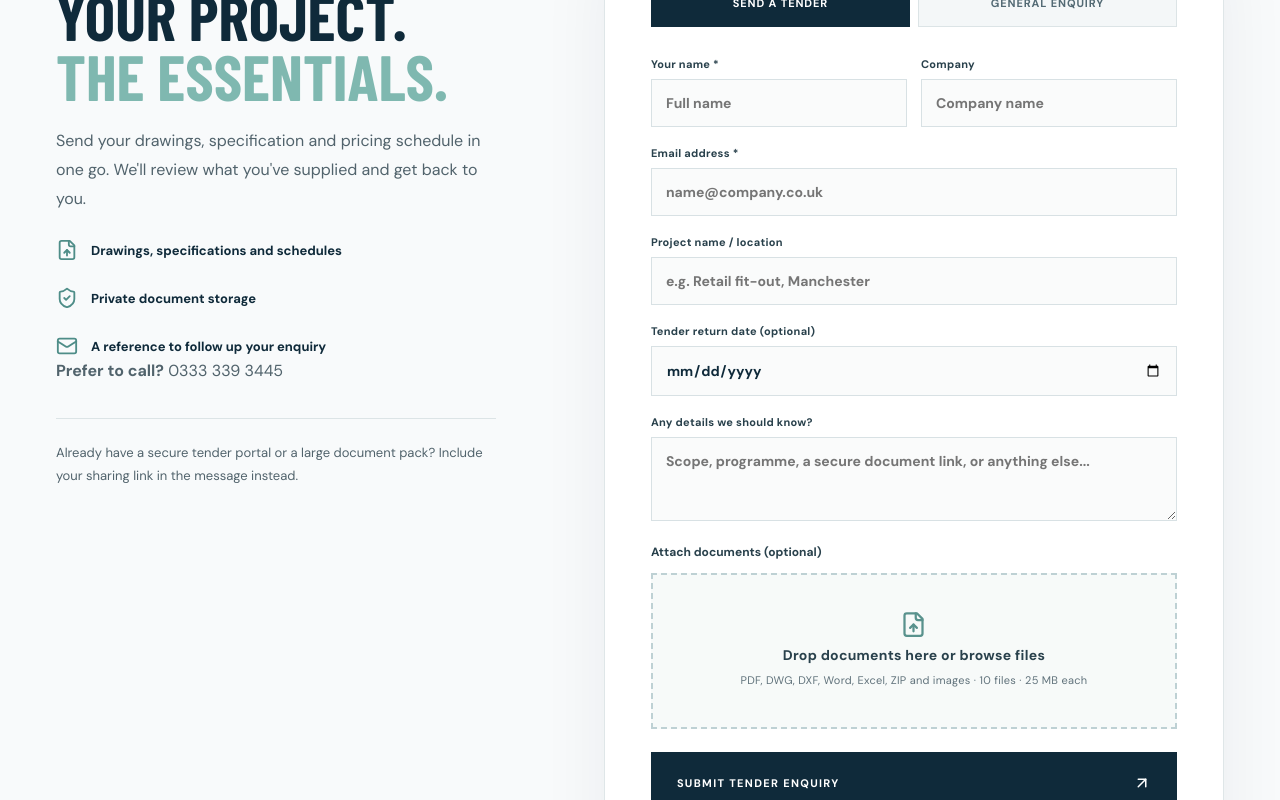
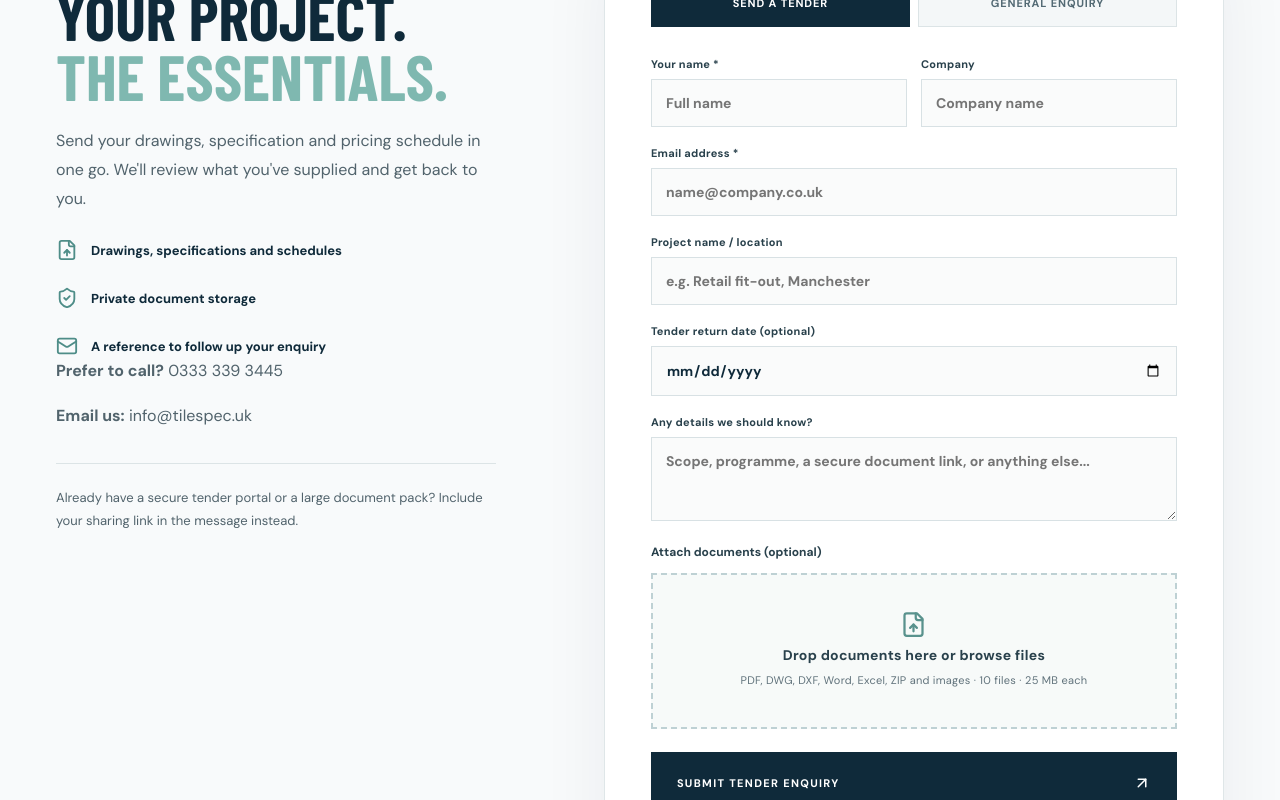
Before and after one commit to paulthetiler/Tilespec, a Next.js app: page /contact in a window 1280 px wide. Shown: the part 674-1474 px from the top of the page. Built offline with nearby package versions, Linux system fonts and the light colour scheme; a web font is replaced by a local one.

Commit message:
Add TileSPEC business email contact link

```diff
--- a/app/contact/page.tsx
+++ b/app/contact/page.tsx
@@ -46,7 +46,7 @@ export default function ContactPage(){
  return <main className="contact-page">
   <div className="contact-top"><Link href="/" className="contact-home">← TILESPEC HOME</Link><span>COMMERCIAL WALL & FLOOR TILING</span></div>
   <section className="contact-hero"><div className="shell"><div className="eyebrow light"><span className="eyebrow-line"/> GET IN TOUCH</div><h1>LET'S TALK<br/><em>PROJECTS.</em></h1><p>Send a tender package or get in touch about commercial wall and floor tiling. No registration or lengthy questionnaires.</p></div></section>
-  <section className="contact-section"><div className="shell contact-layout"><div className="contact-explainer"><div className="eyebrow"><span className="eyebrow-line"/> STRAIGHTFORWARD ENQUIRIES</div><h2>YOUR PROJECT.<br/><em>THE ESSENTIALS.</em></h2><p>Send your drawings, specification and pricing schedule in one go. We'll review what you've supplied and get back to you.</p><div className="contact-benefit"><FileUp size={22}/> Drawings, specifications and schedules</div><div className="contact-benefit"><ShieldCheck size={22}/> Private document storage</div><div className="contact-benefit"><Mail size={22}/> A reference to follow up your enquiry</div><p><strong>Prefer to call?</strong> <a href="tel:+443333393445">0333 339 3445</a></p><p className="contact-fallback">Already have a secure tender portal or a large document pack? Include your sharing link in the message instead.</p></div>
+  <section className="contact-section"><div className="shell contact-layout"><div className="contact-explainer"><div className="eyebrow"><span className="eyebrow-line"/> STRAIGHTFORWARD ENQUIRIES</div><h2>YOUR PROJECT.<br/><em>THE ESSENTIALS.</em></h2><p>Send your drawings, specification and pricing schedule in one go. We'll review what you've supplied and get back to you.</p><div className="contact-benefit"><FileUp size={22}/> Drawings, specifications and schedules</div><div className="contact-benefit"><ShieldCheck size={22}/> Private document storage</div><div className="contact-benefit"><Mail size={22}/> A reference to follow up your enquiry</div><p><strong>Prefer to call?</strong> <a href="tel:+443333393445">0333 339 3445</a></p><p><strong>Email us:</strong> <a href="mailto:info@tilespec.uk">info@tilespec.uk</a></p><p className="contact-fallback">Already have a secure tender portal or a large document pack? Include your sharing link in the message instead.</p></div>
    <div className="contact-panel">{stage==="done"?<div role="status" className="contact-success"><ShieldCheck size={38}/><h2>ENQUIRY RECEIVED.</h2><p>Your reference is <strong>{reference}</strong>. Please keep it for follow-up.</p><button type="button" className="button button-dark" onClick={()=>{setStage("idle");setReference("");}}>SEND ANOTHER ENQUIRY <ArrowUpRight size={16}/></button></div>:<>
     <div className="contact-switch" role="group" aria-label="Enquiry type"><button type="button" aria-pressed={type==="tender"} className={type==="tender"?"selected":""} onClick={()=>setType("tender")}>SEND A TENDER</button><button type="button" aria-pressed={type==="general"} className={type==="general"?"selected":""} onClick={()=>setType("general")}>GENERAL ENQUIRY</button></div>
     <form onSubmit={submit} className="contact-form"><div className="form-row"><label>Your name *<input required name="name" maxLength={120} placeholder="Full name"/></label><label>Company<input name="company" maxLength={160} placeholder="Company name"/></label></div><label>Email address *<input required type="email" name="email" maxLength={200} placeholder="name@company.co.uk"/></label><label>Project name / location<input name="project" maxLength={200} placeholder="e.g. Retail fit-out, Manchester"/></label>{type==="tender"&&<label>Tender return date (optional)<input type="date" name="deadline"/></label>}
```
